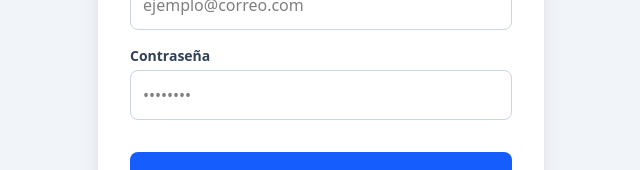
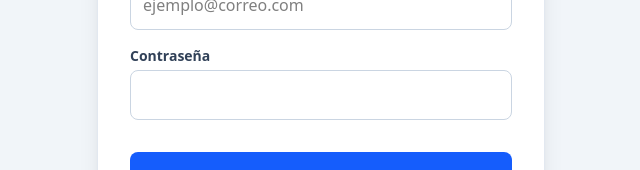
Before and after one commit to Tesis-Chatbot/farmabot-pos, a React app: page /login in a window 1280 px wide. Shown: the part 352-522 px from the top of the page, without its empty margins (319-959 px from the left). Built offline with nearby package versions, Linux system fonts and the light colour scheme; no server answers; the HTML template or start-up script is replaced by a standard one.

Commit message:
feat: update password input placeholder for improved user experience

```diff
--- a/src/pages/Login.jsx
+++ b/src/pages/Login.jsx
@@ -75,7 +75,7 @@ export default function Login() {
             <input
               type="password"
               className="w-full p-3 border border-slate-300 rounded-lg focus:ring-2 focus:ring-blue-500 focus:border-blue-500 outline-none transition-all"
-              placeholder="••••••••"
+              placeholder=""
               value={password}
               onChange={(e) => setPassword(e.target.value)}
               required
```
